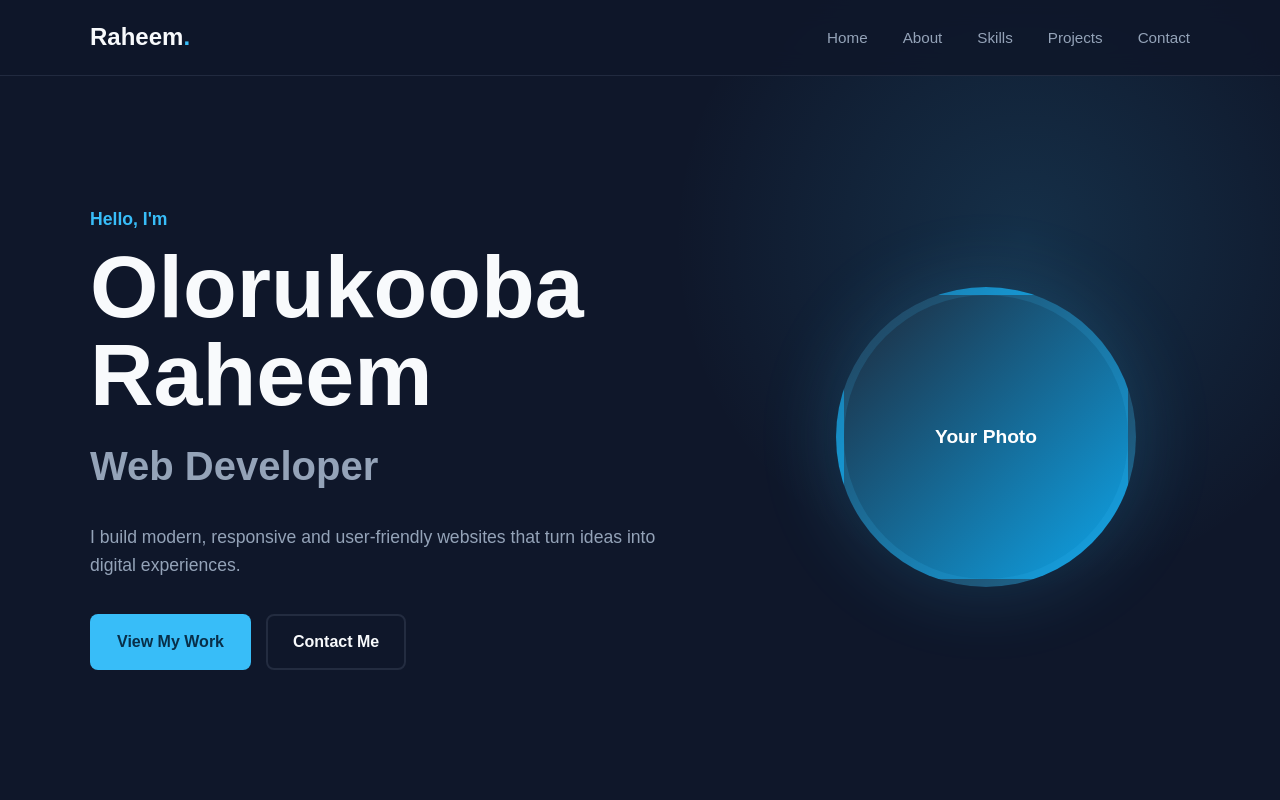
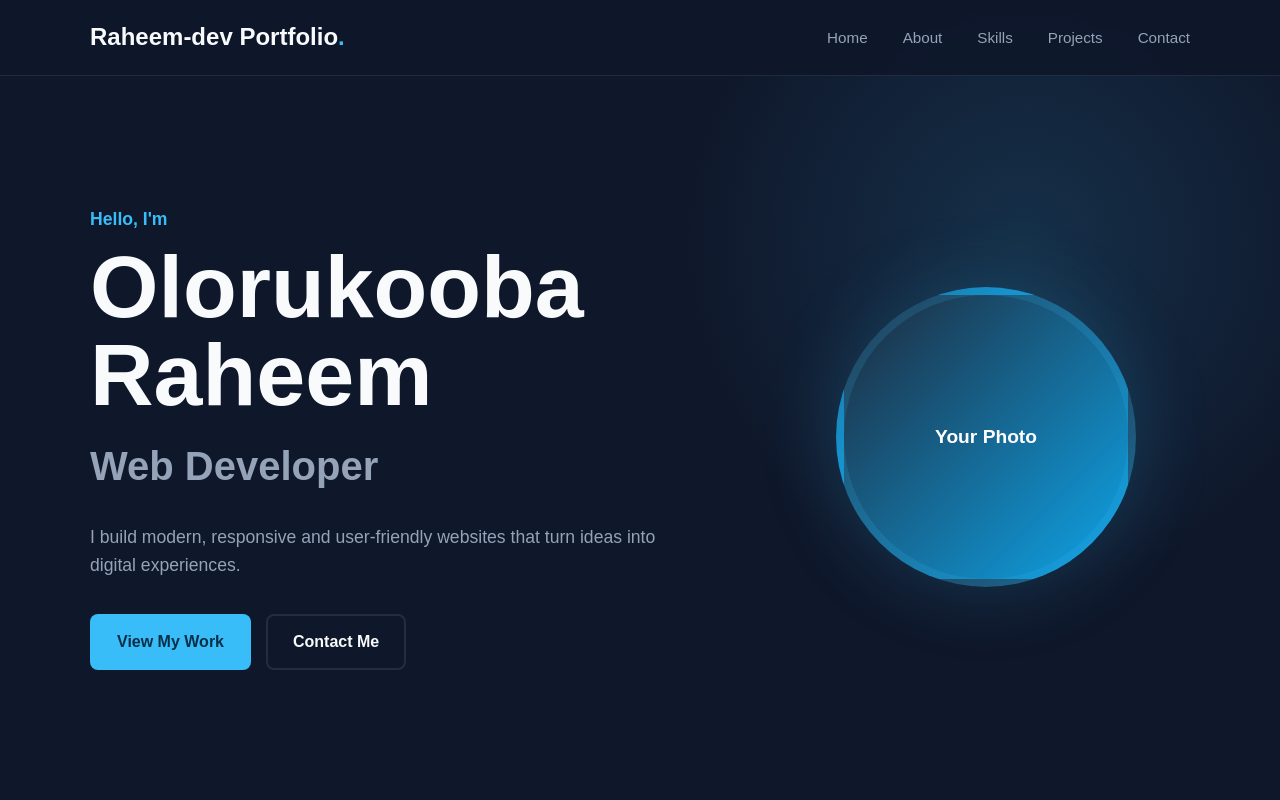
Before and after one commit to Abdulraheem-coder/portfolio-website, a plain HTML site: page index.html in a window 1280 px wide. Shown: the top 800 px of the page. Drawn offline with Linux system fonts and the light colour scheme.

Commit message:
Updating portfolio name and style

```diff
--- a/index.html
+++ b/index.html
@@ -23,7 +23,7 @@
         <nav class="navbar container">
 
             <a href="#" class="logo">
-                Raheem<span>.</span>
+                Raheem-dev Portfolio<span>.</span>
             </a>
 
             <button class="menu-toggle" aria-label="Open navigation menu">
```
